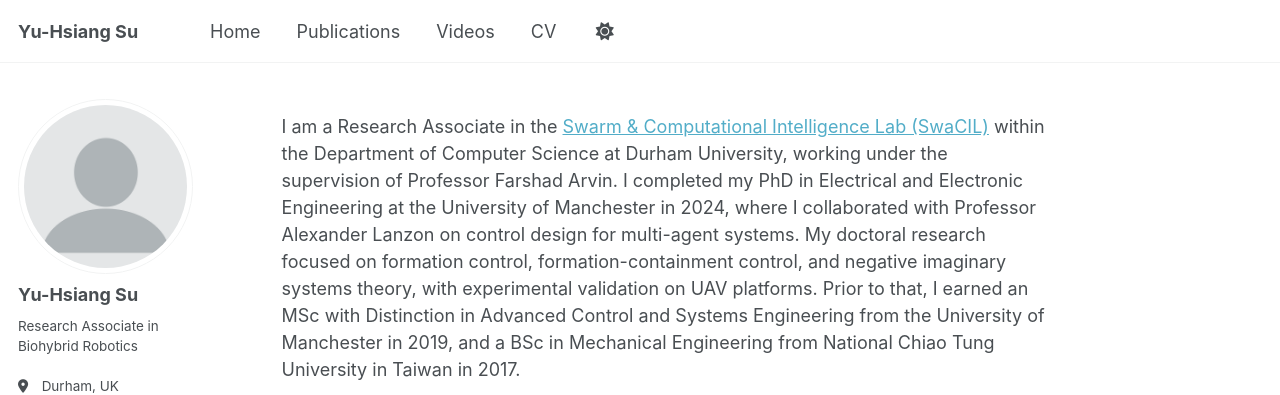
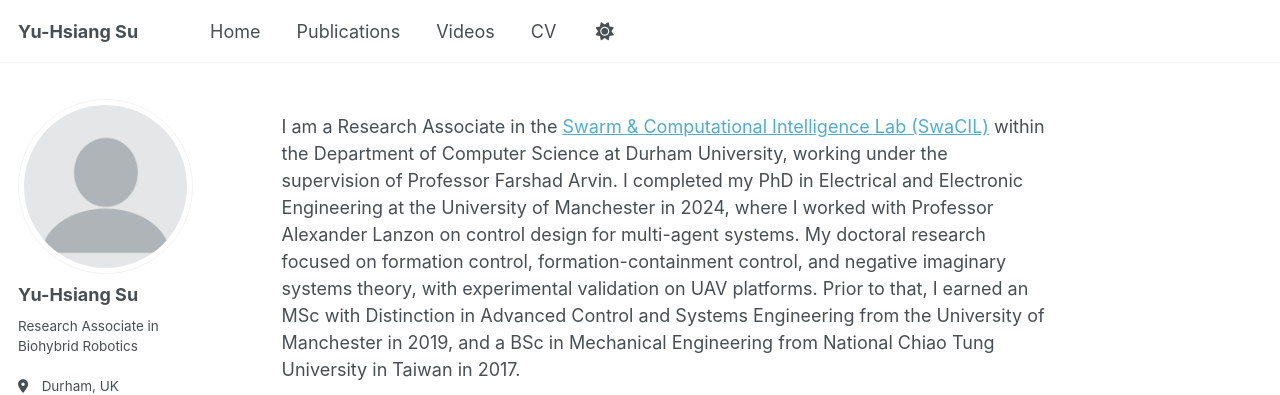
Before and after one commit to yuhsiangdrsu/yuhsiangdrsu.github.io, a Jekyll site: the page built from _pages/about.md, in a window 1280 px wide and 900 px high. Shown: the top 395 px of the window. Built offline with Jekyll 4.4.1, drawn with Linux system fonts in a browser that asks for light colours; some web fonts are replaced.

Commit message:
about me

```diff
--- a/_pages/about.md
+++ b/_pages/about.md
@@ -7,7 +7,7 @@ redirect_from:
   - /about.html
 ---
 
-I am a Research Associate in the <a href="https://www.swacil.com/" target="_blank" rel="noopener noreferrer">Swarm & Computational Intelligence Lab (SwaCIL)</a> within the Department of Computer Science at Durham University, working under the supervision of Professor Farshad Arvin. I completed my PhD in Electrical and Electronic Engineering at the University of Manchester in 2024, where I collaborated with Professor Alexander Lanzon on control design for multi-agent systems. My doctoral research focused on formation control, formation-containment control, and negative imaginary systems theory, with experimental validation on UAV platforms. Prior to that, I earned an MSc with Distinction in Advanced Control and Systems Engineering from the University of Manchester in 2019, and a BSc in Mechanical Engineering from National Chiao Tung University in Taiwan in 2017.
+I am a Research Associate in the <a href="https://www.swacil.com/" target="_blank" rel="noopener noreferrer">Swarm & Computational Intelligence Lab (SwaCIL)</a> within the Department of Computer Science at Durham University, working under the supervision of Professor Farshad Arvin. I completed my PhD in Electrical and Electronic Engineering at the University of Manchester in 2024, where I worked with Professor Alexander Lanzon on control design for multi-agent systems. My doctoral research focused on formation control, formation-containment control, and negative imaginary systems theory, with experimental validation on UAV platforms. Prior to that, I earned an MSc with Distinction in Advanced Control and Systems Engineering from the University of Manchester in 2019, and a BSc in Mechanical Engineering from National Chiao Tung University in Taiwan in 2017.
 
 
 
```
Also changed, not shown: _pages/publications.md (+1 -1 lines).
